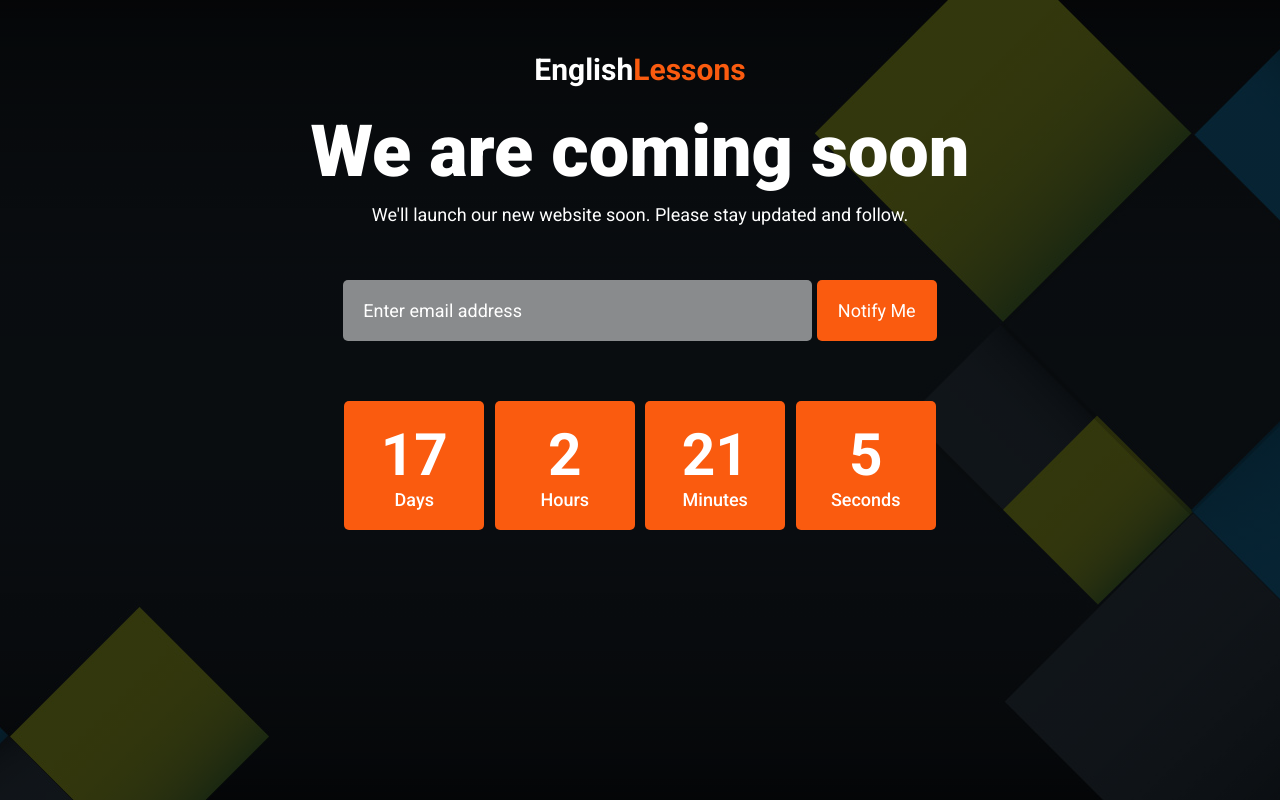
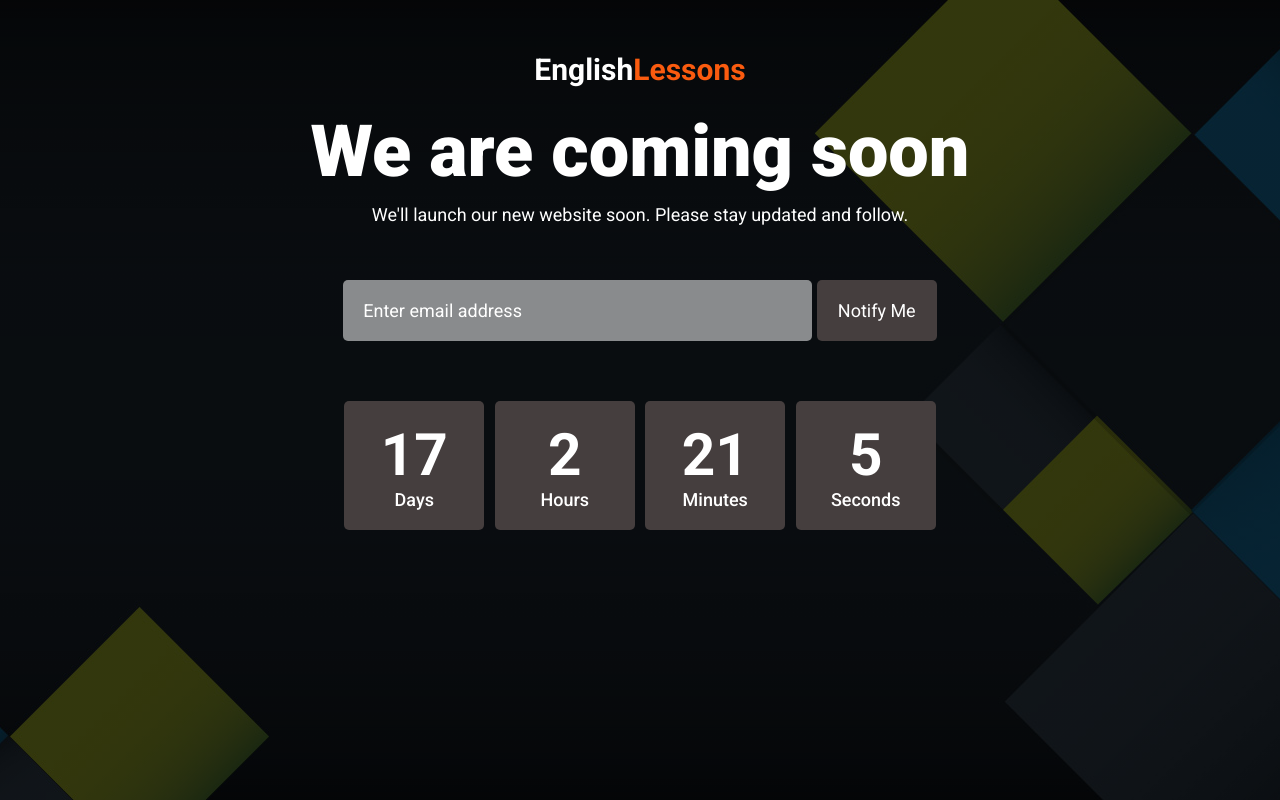
Before and after one commit to OmarMohamedX1/EnglishLessons, a plain HTML site: page index.html in a window 1280 px wide. Drawn offline with Linux system fonts and the light colour scheme.

Commit message:
Add files via upload

```diff
--- a/style.css
+++ b/style.css
@@ -72,7 +72,7 @@ body{
 }
 .form input[type="submit"]{
   width: 120px;
-  background: #FA5B0F;
+  background: rgb(69, 62, 62);
   color: #fff;
   cursor: pointer;
 }
@@ -81,7 +81,7 @@ body{
 }
 .timer-item{
   display: inline-block;
-  background: #FA5B0F;
+  background: rgb(69, 62, 62);
   margin: 5px 3px;
   padding: 20px;
   min-width: 140px;
```
